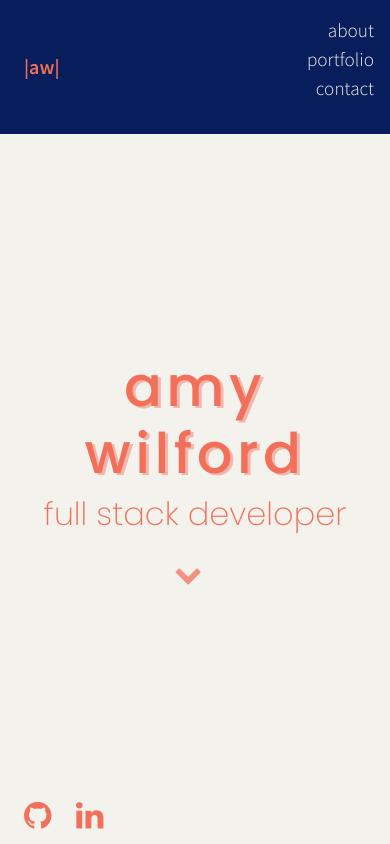
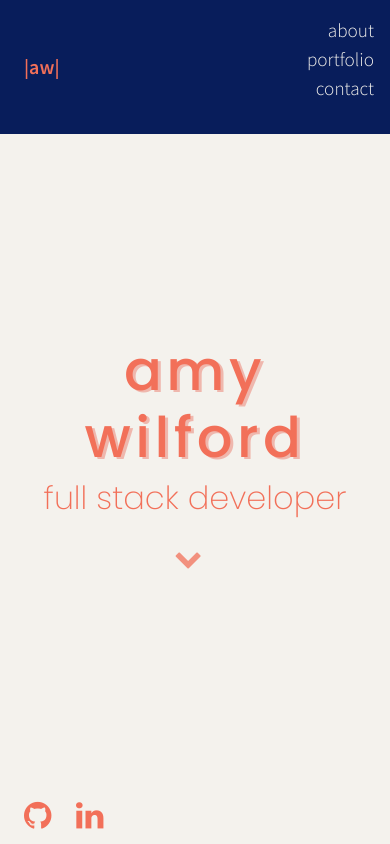
Before and after one commit to AmyWilford/aw-developer-portfolio, a React (Create React App) app: page / in a window 390 px wide. Built offline with nearby package versions, Linux system fonts and the light colour scheme.

Commit message:
project overlays permanent on mobile device

```diff
--- a/src/components/pages/Home.js
+++ b/src/components/pages/Home.js
@@ -14,7 +14,7 @@ export default function Home({ currentPage, handlePageChange }) {
         ></img>
       </div>
       <div className="col-sm-8 align-self-center">
-        <div className="hero-text px-2 ">
+        <div className="hero-text px-2">
           <div>
             <h1 className="pop-in">amy wilford</h1>
             <h2 className="pop-in">full stack developer</h2>
--- a/src/components/styles/Container.css
+++ b/src/components/styles/Container.css
@@ -113,7 +113,6 @@ h2 {
 }
 @media only screen and (max-width: 576px) {
     .hero-text {
-        margin-top: 2rem;
         text-align: center;
     }
     h1 {
--- a/src/components/styles/Project.css
+++ b/src/components/styles/Project.css
@@ -55,4 +55,7 @@
   .project-name {
     text-align: center;
   }
+  .overlay {
+    opacity: .85;
+  }
 }
```
